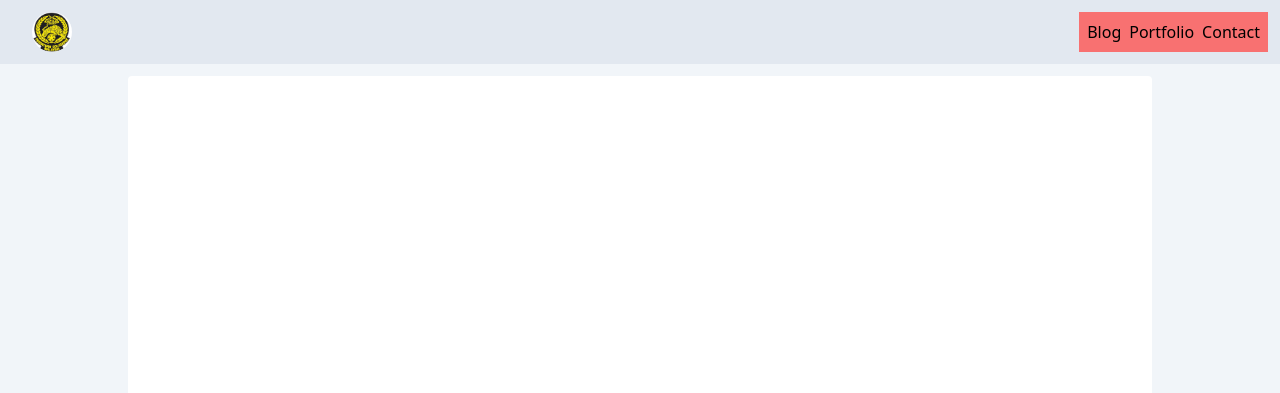
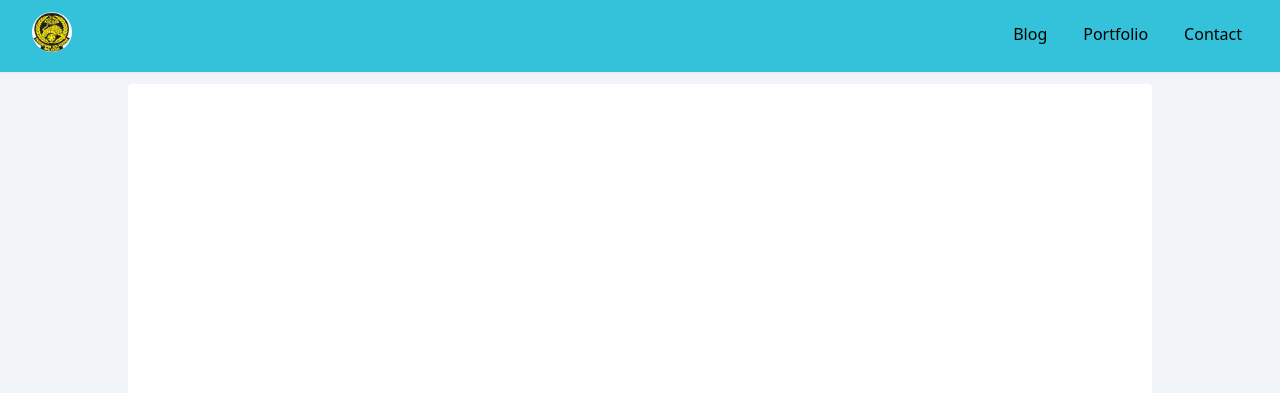
Before and after one commit to AimanFariz/AimanFariz.github.io, a website: page index.html in a window 1280 px wide. Shown: the top 393 px of the page. Drawn offline with nearby package versions, Linux system fonts and the light colour scheme.

Commit message:
Updated the navbar

```diff
--- a/index.html
+++ b/index.html
@@ -6,22 +6,33 @@
     <meta name="viewport" content="width=device-width, initial-scale=1.0">
     <title>Document</title>
     <link href="/css/output.css" rel="stylesheet">
+    <script src="https://cdn.tailwindcss.com"></script>
+
 </head>
 <body class="bg-slate-100">
-    <header>
-        <!-- Navbar -->
-        <nav class="flex flex-row justify-between bg-slate-200 p-3">
-            <ul class="ml-5">
-                <img src="img/famlogo.jpg" alt="" class="w-10 h-10 rounded-full">
+    <!-- Navbar -->
+    <div class=" sticky top-0 z-10 w-full bg-cyan-500 shadow-sm bg-opacity-80 backdrop-blur">
+            <nav class="sticky top-0 z-10 flex flex-row justify-between w-full h-full">
+                <!-- Logo to home -->
+                <div class="p-3">
+                    <a href="/index.html"><ul class="ml-5">
+                        <img src="img/famlogo.jpg" alt="" class="w-10 h-10 rounded-full">
+                    </ul></a>
+                </div>
+                <ul class="flex p-1 mr-4">
+                    <div class="border-solid border-transparent hover:border-cyan-50 hover:text-cyan-50 border-b-4 p-3">
+                        <a href="/blog.html"><li class="m-1.5">Blog</li></a>
+                    </div>
+                        <div class="border-solid border-transparent hover:border-cyan-50 hover:text-cyan-50 border-b-4 p-3">
+                            <a href="/portfolio.html"><li class=" m-1.5">Portfolio</li></a>
+                        </div>
 
-            </ul>
-            <ul class="flex p-1 bg-red-400">
-                <li class="m-1">Blog</li>
-                <li class="m-1">Portfolio</li>
-                <li class="m-1">Contact</li>
-            </ul>
-        </nav>
-    </header>
+                        <div class="border-solid border-transparent hover:border-cyan-50 hover:text-cyan-50 border-b-4 p-3">
+                            <a href="/contact.html"><li class="m-1.5">Contact</li></a>
+                        </div>                </ul>
+            </nav>
+    </div>
+
 
     <!-- Hero // Hi, I'm Aiman Fariz -->
     <div  class="w-4/5 mx-auto my-3">
```
Also changed, not shown: blog.html (+23 -12 lines), contact.html (added, +35 -0 lines), portfolio.html (added, +35 -0 lines).
